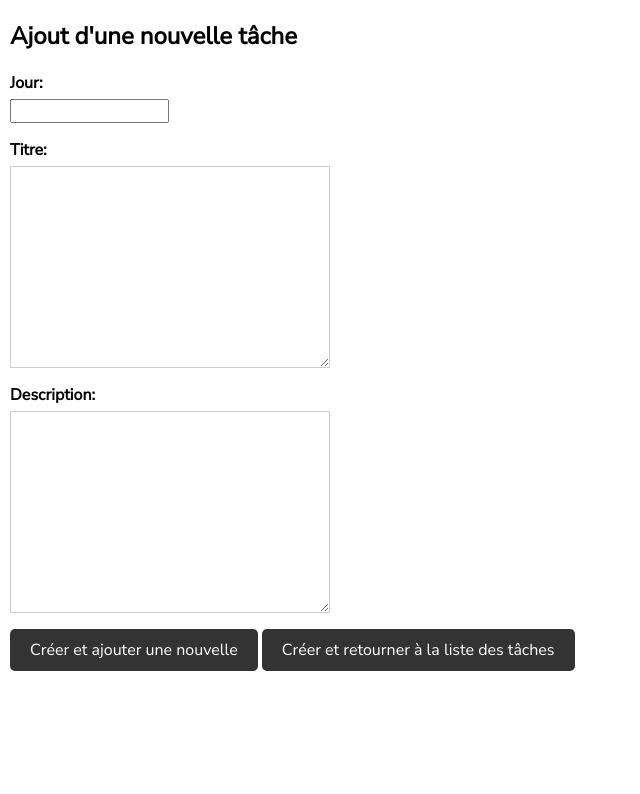
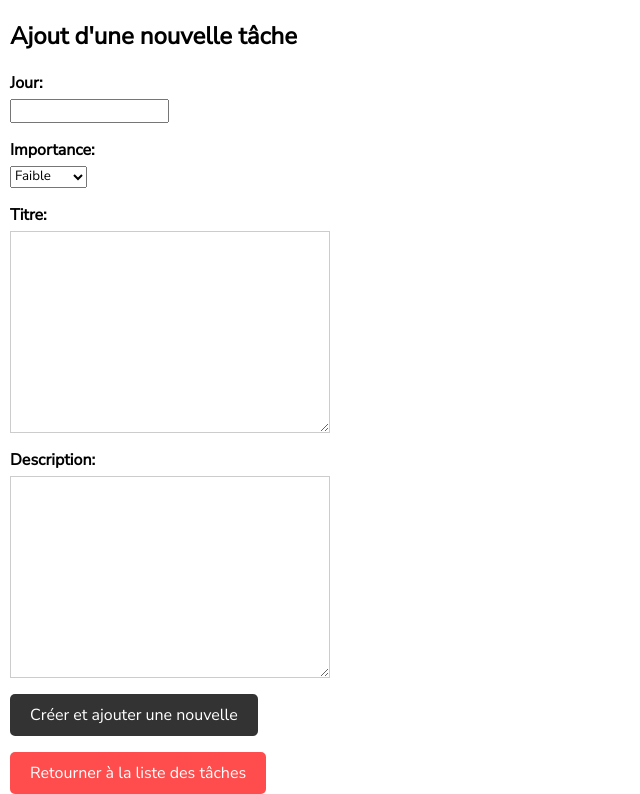
Before and after one commit to Jerowd/to-do-list, a Django app: page /task-create/ in a window 1280 px wide. Shown: the part 50-844 px from the top of the page, without its empty margins (0-640 px from the left). Before the commit the page ends 721 px from the top, so only its background shows below. Run offline with Django 4.2, Linux system fonts and the light colour scheme.

Commit message:
Feat: Bouton retour liste tache + MAJ visu

```diff
--- a/todolist/listings/models.py
+++ b/todolist/listings/models.py
@@ -8,7 +8,8 @@ class Task(models.Model):
     class Importance(models.TextChoices):
         FAIBLE = 'Faible',
         MOYENNE = 'Moyenne',
-        ELEVEE = 'Elevée'
+        ELEVEE = 'Elevée',
+    importance = models.fields.CharField(choices=Importance.choices, max_length=15, default=Importance.FAIBLE)
     titre = models.fields.TextField(max_length=100)
     description = models.fields.TextField(max_length=2000)
     finie = models.fields.BooleanField(default = False)
--- a/todolist/listings/static/listings/styles.css
+++ b/todolist/listings/static/listings/styles.css
@@ -133,3 +133,62 @@ form button a{
   text-decoration: none;
   color: #fff;
 }
+
+.liste_annonces{
+  display: flex;
+  flex-direction: column;
+  list-style:none;
+  padding-left:0;
+}
+
+.liste_annonces .task-inlist{
+  display:flex;
+  flex-direction: row;
+  list-style: none;
+  padding-left: 0;
+  justify-content: space-between;
+  align-items: center;
+  border: #111;
+  border-style: solid;
+  border-radius: 3px;
+  padding: 5px;
+  margin: 5px 12px;
+  background-color: antiquewhite;
+}
+.liste_annonces .task-inlist a{
+  text-decoration: none;
+  color: #111;
+  font-weight: bold;
+  font-size: 20px;
+  margin: 0 12px;
+}
+
+.liste_annonces button {
+  width: fit-content;
+  background-color: #333;
+  color: #fff; /* Couleur du texte */
+  font-size: 16px; /* Taille de la police */
+  padding: 10px 20px; /* Espacement à l'intérieur du bouton (haut/bas, gauche/droite) */
+  border: none; /* Supprime la bordure par défaut du bouton */
+  border-radius: 5px; /* Coins arrondis */
+  cursor: pointer; /* Change le curseur en main lorsque survolé */
+}
+
+.task-return {
+  width: fit-content;
+  background-color: #ff4d4d;
+  color: #fff; /* Couleur du texte */
+  font-size: 16px; /* Taille de la police */
+  padding: 10px 20px; /* Espacement à l'intérieur du bouton (haut/bas, gauche/droite) */
+  border: none; /* Supprime la bordure par défaut du bouton */
+  border-radius: 5px; /* Coins arrondis */
+  cursor: pointer; /* Change le curseur en main lorsque survolé */
+  &:hover {
+    background-color: #d80e0e;
+  }
+}
+
+.task-return a {
+  color: white;
+  text-decoration: none;
+}
--- a/todolist/listings/templates/listings/task_create.html
+++ b/todolist/listings/templates/listings/task_create.html
@@ -6,8 +6,8 @@
   {% csrf_token %}
   {{ form.as_p }}
   <input class="task-submit" type="submit" value="Créer et ajouter une nouvelle">
-  <button class = "task-submit-return"><a href="{% url 'task-list' %}">Créer et retourner à la liste des tâches</a></button>
 </form>
+<button class = "task-return"><a href="{% url 'task-list' %}">Retourner à la liste des tâches</a></button>
 
 
 {% endblock %}
--- a/todolist/listings/templates/listings/task_list.html
+++ b/todolist/listings/templates/listings/task_list.html
@@ -26,7 +26,9 @@
     {% if not task.finie %}
     <li class="task-inlist">
         <a href="#">{{ task.titre }}</a>
-        <button class="update-task-button" data-task-id="{{ task.id }}">Mettre à jour</button>
+        <p>{{ task.jour }}</p>
+        <p>{{ task.importance }}</p>
+        <button class="update-task-button" data-task-id="{{ task.id }}">Valider</button>
     </li>
     {% endif %}
     {% endfor %}
```
Also changed, not shown: todolist/listings/migrations/0002_task_importance.py (added).
